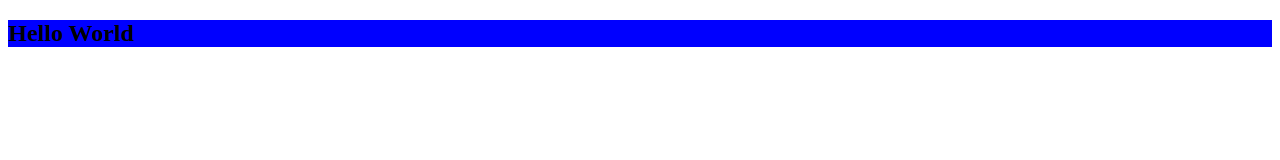
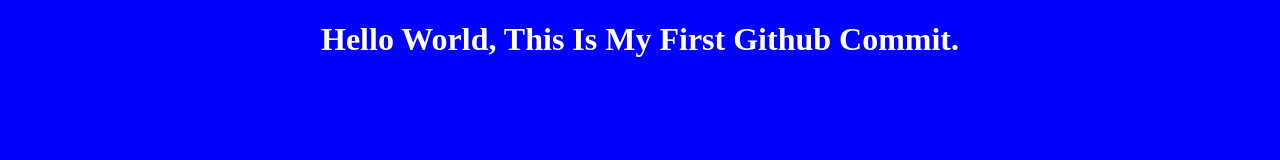
Before and after one commit to Soulbash/testing-git, a plain HTML site: page index.html in a window 1280 px wide. Drawn offline with Linux system fonts and the light colour scheme.

Commit message:
Changed header message, added background to body, styled the heading.

```diff
--- a/index.html
+++ b/index.html
@@ -8,8 +8,6 @@
     <link rel="stylesheet" href="./styles.css" />
   </head>
   <body>
-    <div>
-      <h2>Hello World</h2>
-    </div>
+    <h1>Hello World, this is my first github commit.</h1>
   </body>
 </html>
--- a/styles.css
+++ b/styles.css
@@ -1,5 +1,8 @@
-div {
-  width: 100%;
-  height: 100%;
+body {
   background: blue;
 }
+h1 {
+  color: white;
+  text-transform: capitalize;
+  text-align: center;
+}
```
